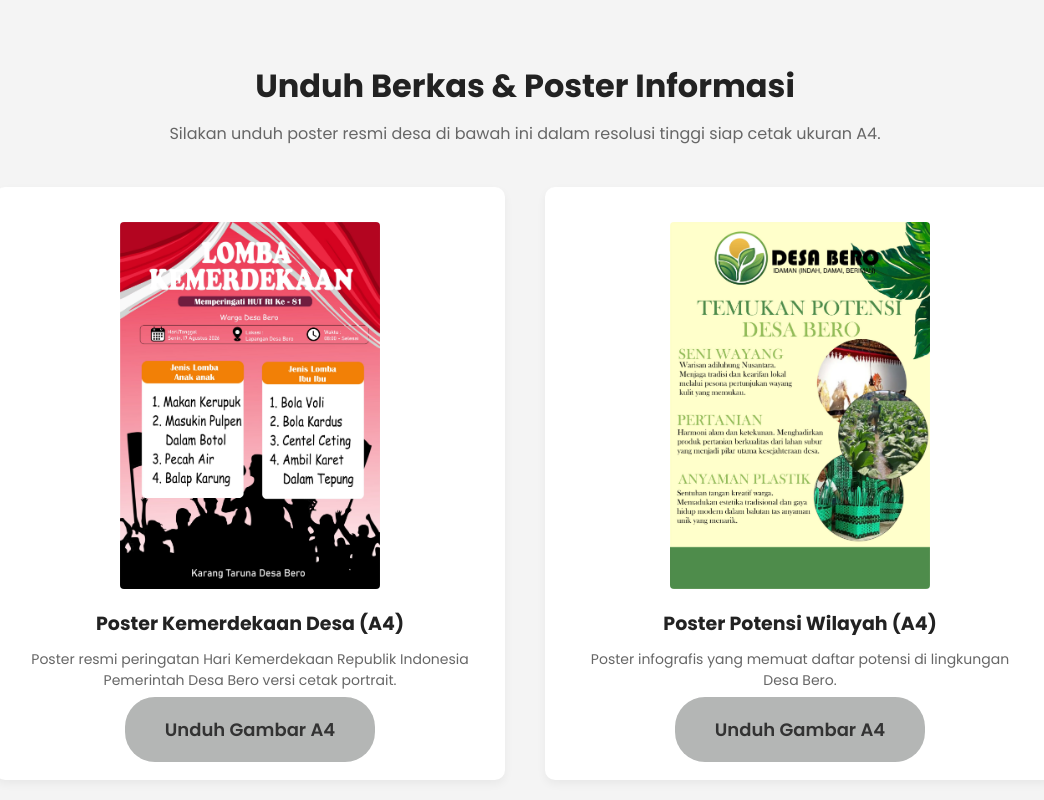
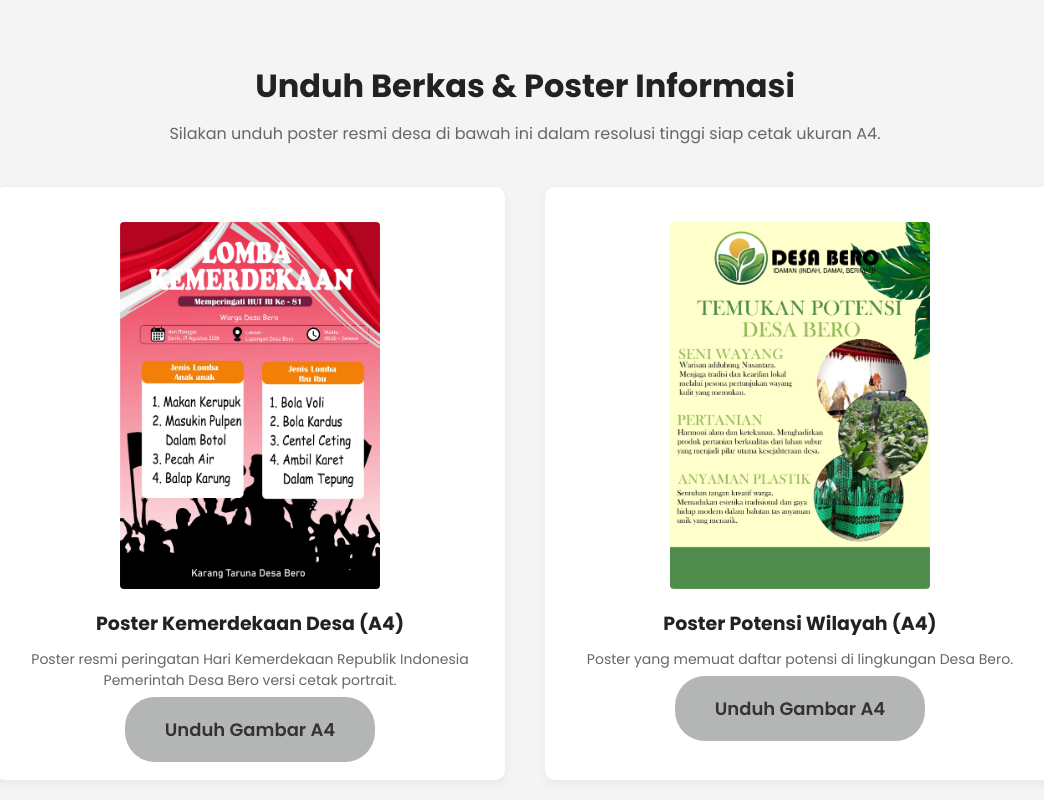
Before and after one commit to arraihanyanupradana/web-desa-bero, a plain HTML site: page kegiatan.html in a window 1280 px wide. Shown: the part 1034-1834 px from the top of the page, without its empty margins (115-1159 px from the left). Drawn offline with Linux system fonts and the light colour scheme.

Commit message:
kegiatan.html

```diff
--- a/kegiatan.html
+++ b/kegiatan.html
@@ -122,7 +122,7 @@
                 </div>
                 <div class="media-info">
                     <h3>Poster Potensi Wilayah (A4)</h3>
-                    <p>Poster infografis yang memuat daftar potensi di lingkungan Desa Bero.</p>
+                    <p>Poster yang memuat daftar potensi di lingkungan Desa Bero.</p>
                     <a href="gambar/5_Arraihan Yanu Pradana_X PPLG B_Poster Potensi.jpg" download class="btn-kapsul">Unduh Gambar A4</a>
                 </div>
             </div>
```
